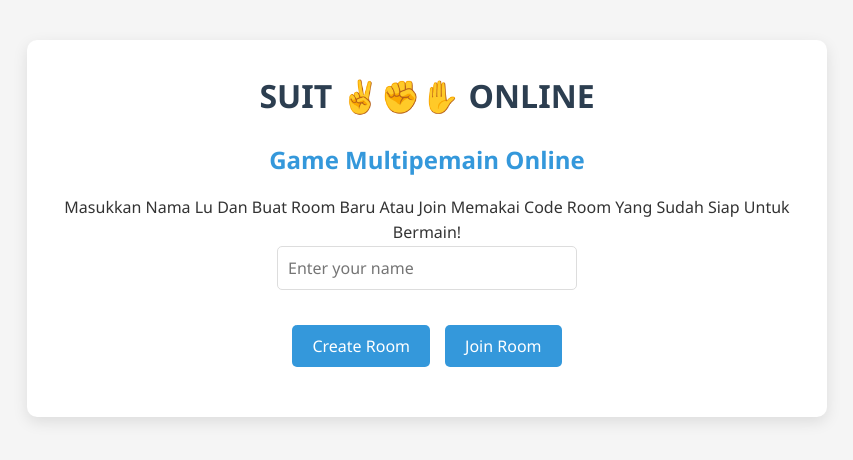
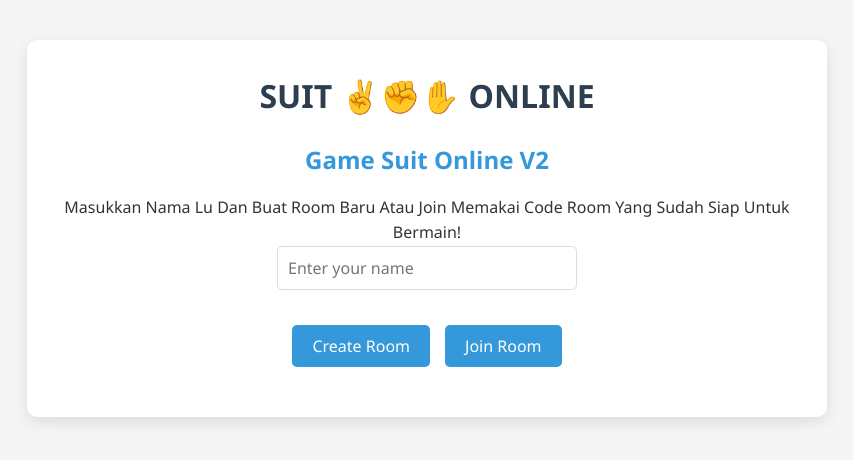
Before and after one commit to dapztzy5912/C, a website: page public/index.html in a window 1280 px wide. Shown: the whole page, without its empty margins (213-1066 px from the left). Drawn offline with nearby package versions, Linux system fonts and the light colour scheme; no server answers.

Commit message:
Update index.html

```diff
--- a/public/index.html
+++ b/public/index.html
@@ -230,7 +230,7 @@
 
         <!-- Home Screen -->
         <div id="homeScreen" class="home-screen">
-            <h2>Game Multipemain Online</h2>
+            <h2>Game Suit Online V2</h2>
             <p>Masukkan Nama Lu Dan Buat Room Baru Atau Join Memakai Code Room Yang Sudah Siap Untuk Bermain!</p>
 
             <!-- Player Name Input -->
```
